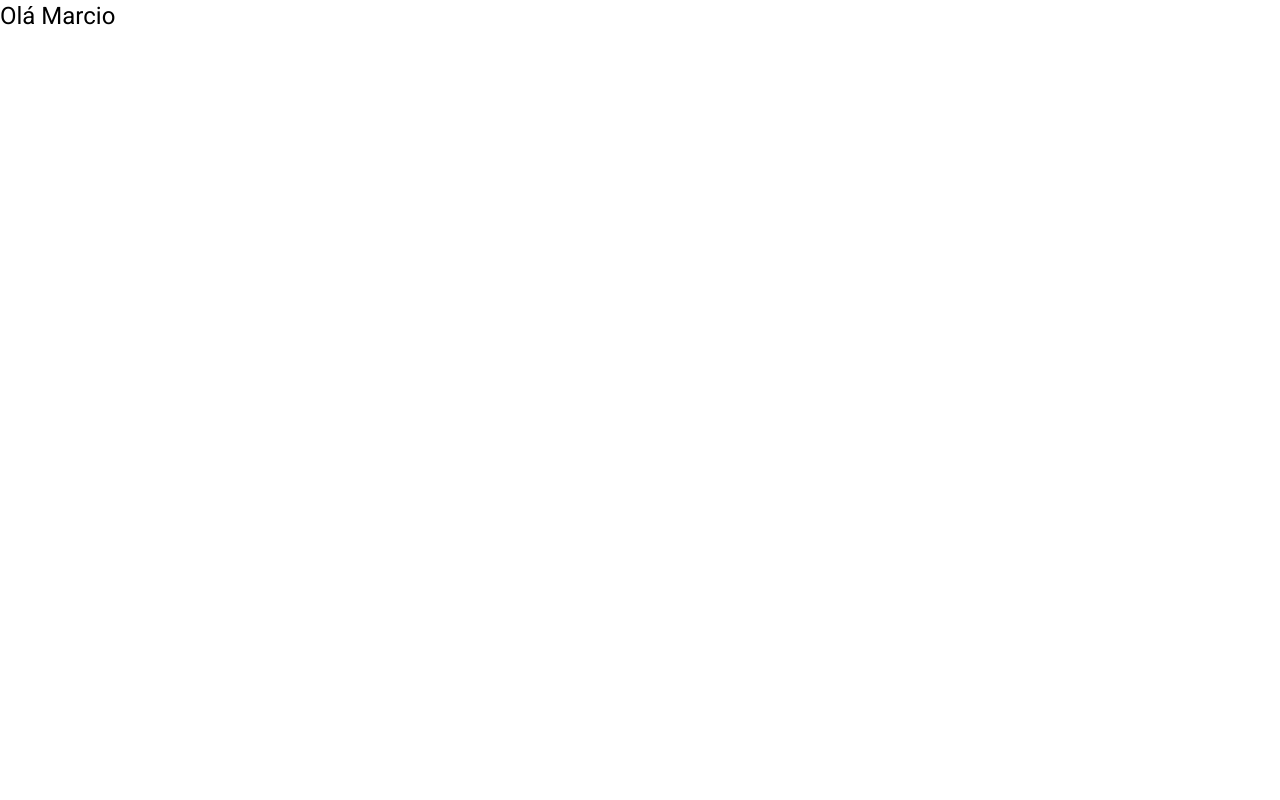
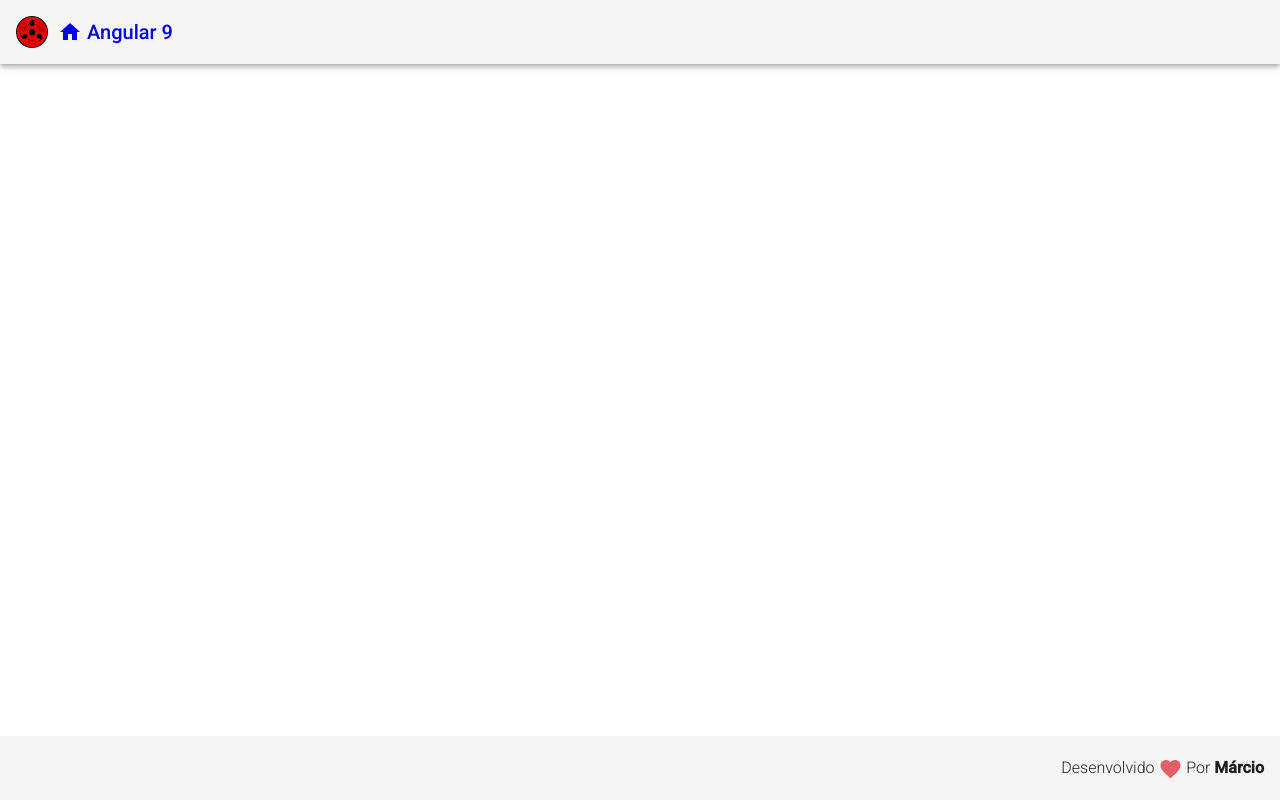
Before and after one commit to Marcio2016/angular-code3r, an Angular app: page / in a window 1280 px wide. Built offline with nearby package versions, Linux system fonts and the light colour scheme.

Commit message:
Criando os componentes header e footer

```diff
--- a/src/app/app.component.html
+++ b/src/app/app.component.html
@@ -1 +1,2 @@
-<h1>Olá {{nome}}</h1>
+<app-header></app-header>
+<app-footer></app-footer>
--- /dev/null
+++ b/src/app/components/template/footer/footer.component.css
@@ -0,0 +1,11 @@
+.footer{
+  position: fixed;
+  bottom: 0;
+  display: flex;
+  justify-content: flex-end;
+}
+
+.footer span {
+  font-size: 1rem;
+  font-weight: 300;
+}
--- /dev/null
+++ b/src/app/components/template/footer/footer.component.html
@@ -0,0 +1,9 @@
+<mat-toolbar class="footer">
+  <span>
+    Desenvolvido
+    <i class="material-icons red v-middle">
+      favorite
+    </i>
+    Por <strong>Márcio</strong>
+  </span>
+</mat-toolbar>
--- /dev/null
+++ b/src/app/components/template/footer/footer.component.ts
@@ -0,0 +1,15 @@
+import { Component, OnInit } from '@angular/core';
+
+@Component({
+  selector: 'app-footer',
+  templateUrl: './footer.component.html',
+  styleUrls: ['./footer.component.css']
+})
+export class FooterComponent implements OnInit {
+
+  constructor() { }
+
+  ngOnInit(): void {
+  }
+
+}
--- /dev/null
+++ b/src/app/components/template/header/header.component.css
@@ -0,0 +1,22 @@
+.header{
+  display: flex;
+  align-items: center;
+}
+.header a {
+  display: flex;
+  align-items: center;
+  text-decoration: none;
+
+}
+
+.header .logo {
+  max-width: 32px;
+}
+
+.header .title-group {
+  padding-left: 10px;
+}
+
+.header .title-group i {
+  padding-right: 5px;
+}
--- /dev/null
+++ b/src/app/components/template/header/header.component.html
@@ -0,0 +1,17 @@
+<mat-toolbar class="header mat-elevation-z4" >
+
+  <span>
+    <a href="#">
+      <img src="assets/img/logo2.png" alt="logo" class="logo">
+    </a>
+  </span>
+
+  <span class="title-group">
+    <a href="#">
+      <i class="material-icons">
+        home
+      </i>
+     Angular 9
+    </a>
+  </span>
+</mat-toolbar>
--- /dev/null
+++ b/src/app/components/template/header/header.component.ts
@@ -0,0 +1,15 @@
+import { Component, OnInit } from '@angular/core';
+
+@Component({
+  selector: 'app-header',
+  templateUrl: './header.component.html',
+  styleUrls: ['./header.component.css']
+})
+export class HeaderComponent implements OnInit {
+
+  constructor() { }
+
+  ngOnInit(): void {
+  }
+
+}
--- a/src/styles.css
+++ b/src/styles.css
@@ -2,3 +2,10 @@
 
 html, body { height: 100%; }
 body { margin: 0; font-family: Roboto, "Helvetica Neue", sans-serif; }
+.red{
+  color: rgb(227, 94, 107);
+}
+
+.v-middle{
+  vertical-align: middle;
+}
```
Also changed, not shown: src/app/app.module.ts (+9 -2 lines), src/assets/img/logo.png (added), src/assets/img/logo2.png (added).
